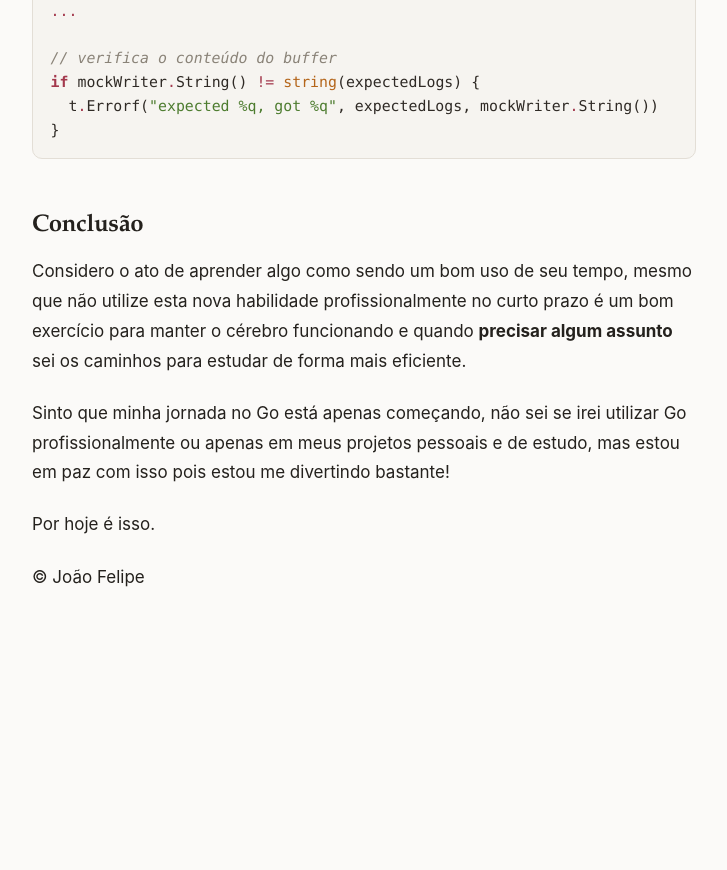
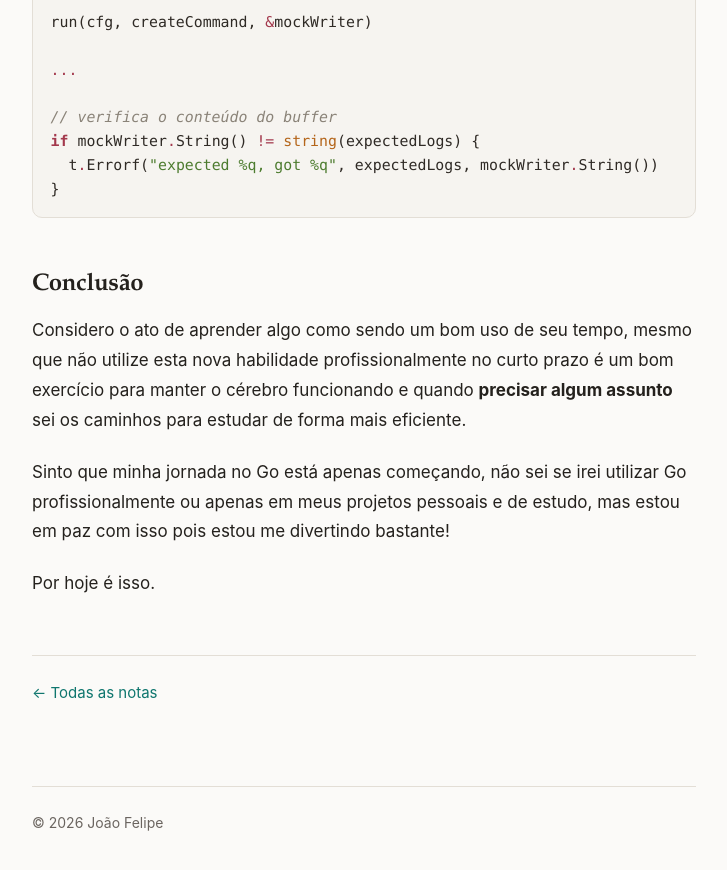
Before and after one commit to joaofelipesus/joaofelipesus.github.io, a Jekyll site: the page built from _posts/2026-08-21-por-que-estou-estudando-go.md, in a window 1280 px wide and 900 px high, scrolled down 9050 px. Shown: the top 870 px of the window, without its empty margins (276-1003 px from the left). Built offline with Jekyll 4.4.1, drawn with Linux system fonts in a browser that asks for light colours; before the commit the page ends 9729 px from its top, so only the background shows below that.

Commit message:
fix: styles

```diff
--- /dev/null
+++ b/Gemfile
@@ -0,0 +1,6 @@
+source "https://rubygems.org"
+
+# Preview local. O GitHub Pages faz o build no servidor com sua própria versão.
+gem "jekyll", "~> 4.3"
+gem "jekyll-feed", "~> 0.17"
+gem "webrick", "~> 1.8"
--- a/_layouts/default.html
+++ b/_layouts/default.html
@@ -1,5 +1,5 @@
 <!DOCTYPE html>
-<html lang="pt-BR">
+<html lang="{{ site.lang | default: 'pt-BR' }}">
 <head>
   <meta charset="UTF-8">
 
@@ -9,25 +9,40 @@
   >
 
   <title>
-    {% if page.title %}
+    {% if page.title and page.url != '/' %}
       {{ page.title }} — {{ site.title }}
     {% else %}
       {{ site.title }}
     {% endif %}
   </title>
 
+  <meta name="description" content="{{ page.description | default: site.description }}">
+  <meta name="author" content="{{ site.author }}">
+  <meta name="theme-color" content="#fbfaf8" media="(prefers-color-scheme: light)">
+  <meta name="theme-color" content="#16181c" media="(prefers-color-scheme: dark)">
+
+  <meta property="og:type" content="{% if page.layout == 'post' %}article{% else %}website{% endif %}">
+  <meta property="og:title" content="{{ page.title | default: site.title }}">
+  <meta property="og:description" content="{{ page.description | default: site.description }}">
+  <meta property="og:site_name" content="{{ site.title }}">
+  <meta property="og:url" content="{{ page.url | absolute_url }}">
+
+  <link rel="canonical" href="{{ page.url | absolute_url }}">
   <link rel="stylesheet" href="{{ '/assets/css/style.css' | relative_url }}">
+  {% feed_meta %}
 </head>
 
 <body>
 
-  <header>
-    <a href="{{ '/' | relative_url }}">
+  <header class="site-header">
+    <a class="site-title" href="{{ '/' | relative_url }}">
       {{ site.title }}
     </a>
 
-    <nav>
+    <nav class="site-nav">
+      <a href="{{ '/' | relative_url }}">Notas</a>
       <a href="{{ '/about' | relative_url }}">Sobre</a>
+      <a href="{{ '/feed.xml' | relative_url }}">RSS</a>
     </nav>
   </header>
 
@@ -35,8 +50,8 @@
     {{ content }}
   </main>
 
-  <footer>
-    <p>© {{ site.author }}</p>
+  <footer class="site-footer">
+    <p>© {{ 'now' | date: "%Y" }} {{ site.author }}</p>
   </footer>
 
 </body>
--- a/_layouts/post.html
+++ b/_layouts/post.html
@@ -2,18 +2,22 @@
 layout: default
 ---
 
-<article>
-  <header>
+<article class="post">
+  <header class="post-header">
     <h1>{{ page.title }}</h1>
 
     {% if page.date %}
-      <time datetime="{{ page.date | date_to_xmlschema }}">
+      <time class="post-meta" datetime="{{ page.date | date_to_xmlschema }}">
         {{ page.date | date: "%d/%m/%Y" }}
       </time>
     {% endif %}
   </header>
 
-  <div>
+  <div class="post-content">
     {{ content }}
   </div>
+
+  <nav class="post-nav">
+    <a href="{{ '/' | relative_url }}">← Todas as notas</a>
+  </nav>
 </article>
```
Also changed, not shown: index.md (+12 -1 lines), 1 other file.
